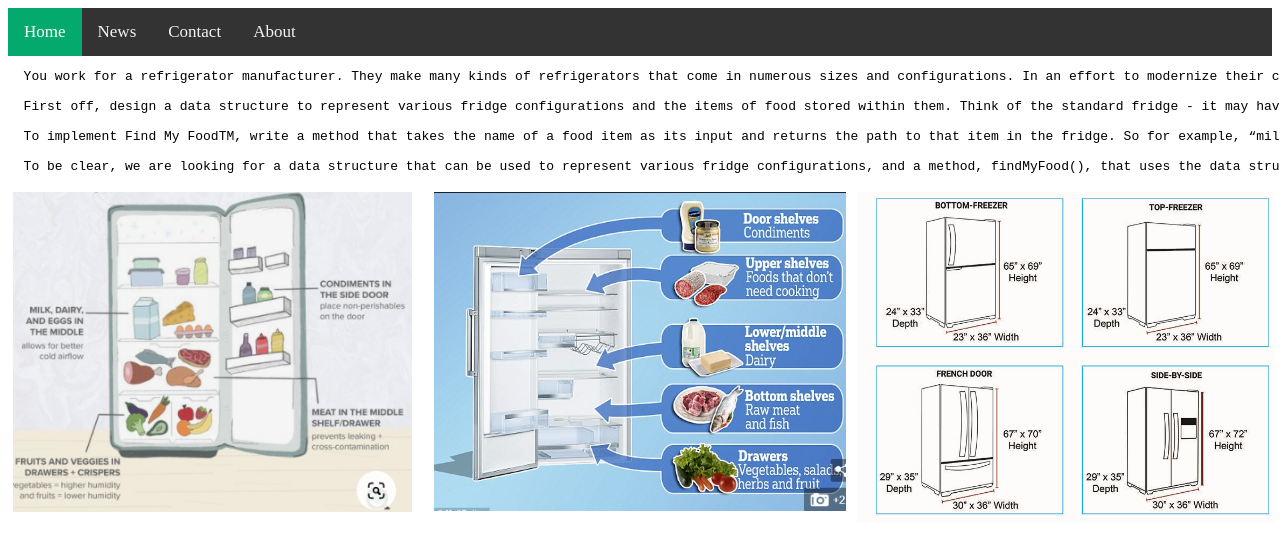
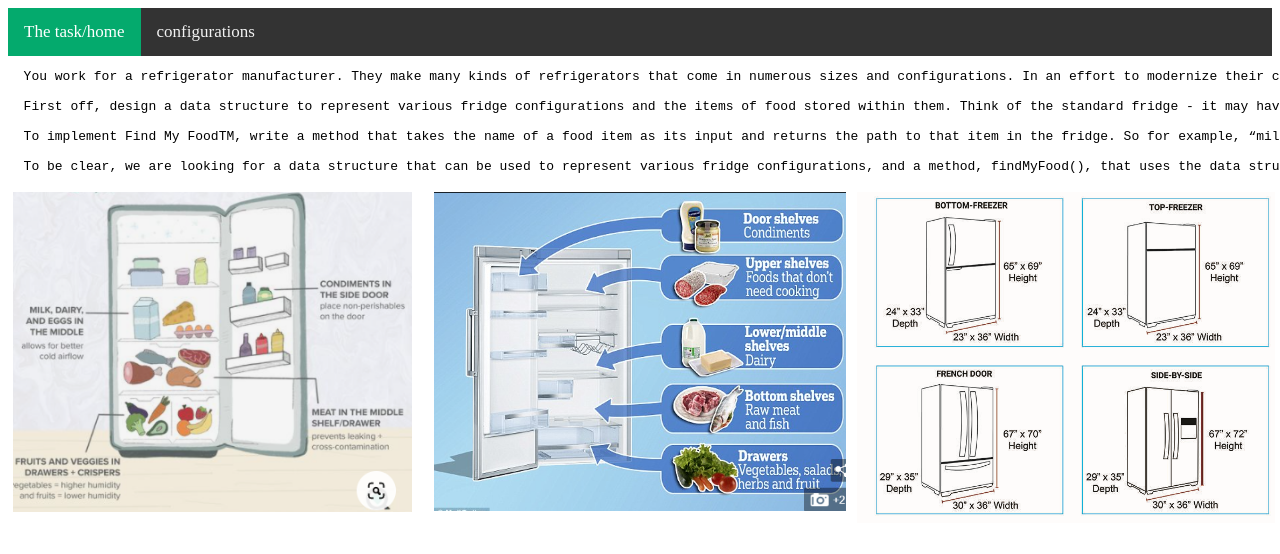
Before and after one commit to itaiRoded2/refrigeratorsStructuresTest, an Angular app: page / in a window 1280 px wide. Shown: the top 554 px of the page. Built offline with nearby package versions, Linux system fonts and the light colour scheme.

Commit message:
ready to add enums

```diff
--- a/src/app/app-routing.module.ts
+++ b/src/app/app-routing.module.ts
@@ -1,16 +1,18 @@
 import { NgModule } from '@angular/core';
 import { RouterModule, Routes } from '@angular/router';
+import { ConfigOptionsComponent } from './components/config-options/config-options.component';
 import { TheTaskComponent } from './components/the-task/the-task.component';
 
 const routes: Routes = [
 
   { path: '', component: TheTaskComponent, runGuardsAndResolvers: "always" },
+  { path: 'configurations', component: ConfigOptionsComponent, runGuardsAndResolvers: "always" },
 
 ];
 
 @NgModule({
   imports: [
-      RouterModule.forRoot(routes, {
+    RouterModule.forRoot(routes, {
       })
   ],
   exports: [RouterModule]
--- a/src/app/components/top-nav-bar/top-nav-bar.component.html
+++ b/src/app/components/top-nav-bar/top-nav-bar.component.html
@@ -1,6 +1,4 @@
 <div class="topnav">
-  <a class="active" href="#home">Home</a>
-  <a href="#news">News</a>
-  <a href="#contact">Contact</a>
-  <a href="#about">About</a>
+  <a routerLinkActive="active" routerLink="">The task/home</a>
+  <a routerLinkActive="active" routerLink="configurations">configurations</a>
 </div>
```
